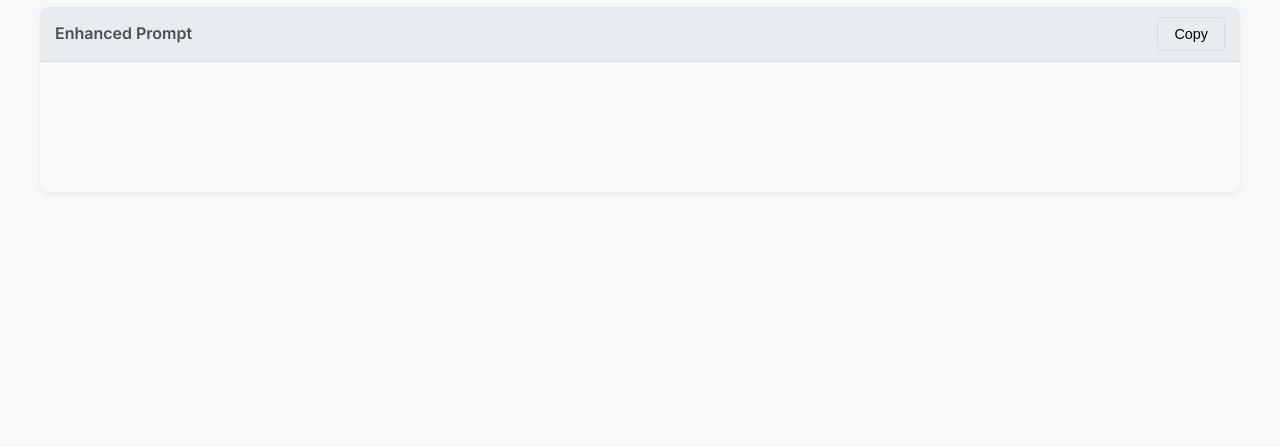
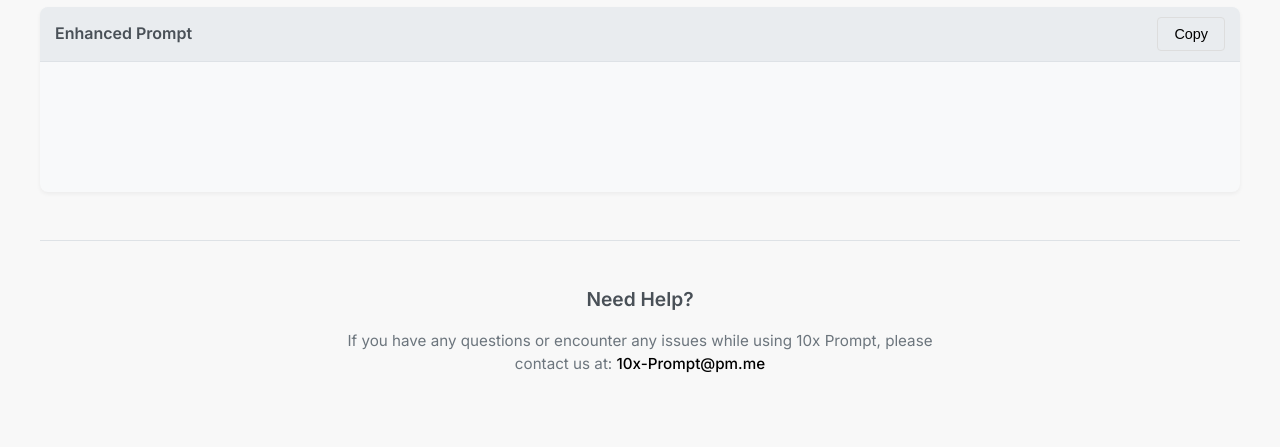
Before and after one commit to SampleBias/10x_prompt, a Flask app: template templates/index.html in a window 1280 px wide. Shown: the part 820-1267 px from the top of the page. Before the commit the page ends 882 px from the top, so only its background shows below. Run offline with Flask 3, Linux system fonts and the light colour scheme; the template is opened without the code that fills it, so the values that code supplies are empty.

Commit message:
updated with help button

```diff
--- a/static/css/style.css
+++ b/static/css/style.css
@@ -491,6 +491,43 @@
     100% { transform: rotate(360deg); }
 }
 
+/* Help Section */
+.help-section {
+    margin-top: 3rem;
+    padding: 1.5rem 0;
+    border-top: 1px solid #dee2e6;
+    text-align: center;
+}
+
+.help-content {
+    max-width: 600px;
+    margin: 0 auto;
+}
+
+.help-content h3 {
+    font-size: 1.2rem;
+    font-weight: 600;
+    margin-bottom: 0.75rem;
+    color: #495057;
+}
+
+.help-content p {
+    color: #6c757d;
+    font-size: 0.95rem;
+    line-height: 1.5;
+}
+
+.help-content a {
+    color: #000;
+    text-decoration: none;
+    font-weight: 500;
+    transition: color 0.2s;
+}
+
+.help-content a:hover {
+    text-decoration: underline;
+}
+
 /* Responsive */
 @media (max-width: 768px) {
     .container {
@@ -551,4 +588,13 @@
         width: 48%;
         margin-right: 0;
     }
+
+    .help-section {
+        margin-top: 2rem;
+        padding: 1rem 0;
+    }
+
+    .help-content {
+        padding: 0 1rem;
+    }
 }
--- a/templates/index.html
+++ b/templates/index.html
@@ -123,6 +123,14 @@
                 <div id="output-content" class="output-content"></div>
             </section>
         </main>
+
+        <!-- Help Section -->
+        <footer class="help-section">
+            <div class="help-content">
+                <h3>Need Help?</h3>
+                <p>If you have any questions or encounter any issues while using 10x Prompt, please contact us at: <a href="mailto:10x-Prompt@pm.me">10x-Prompt@pm.me</a></p>
+            </div>
+        </footer>
     </div>
 
     <!-- Template Modal -->
```
